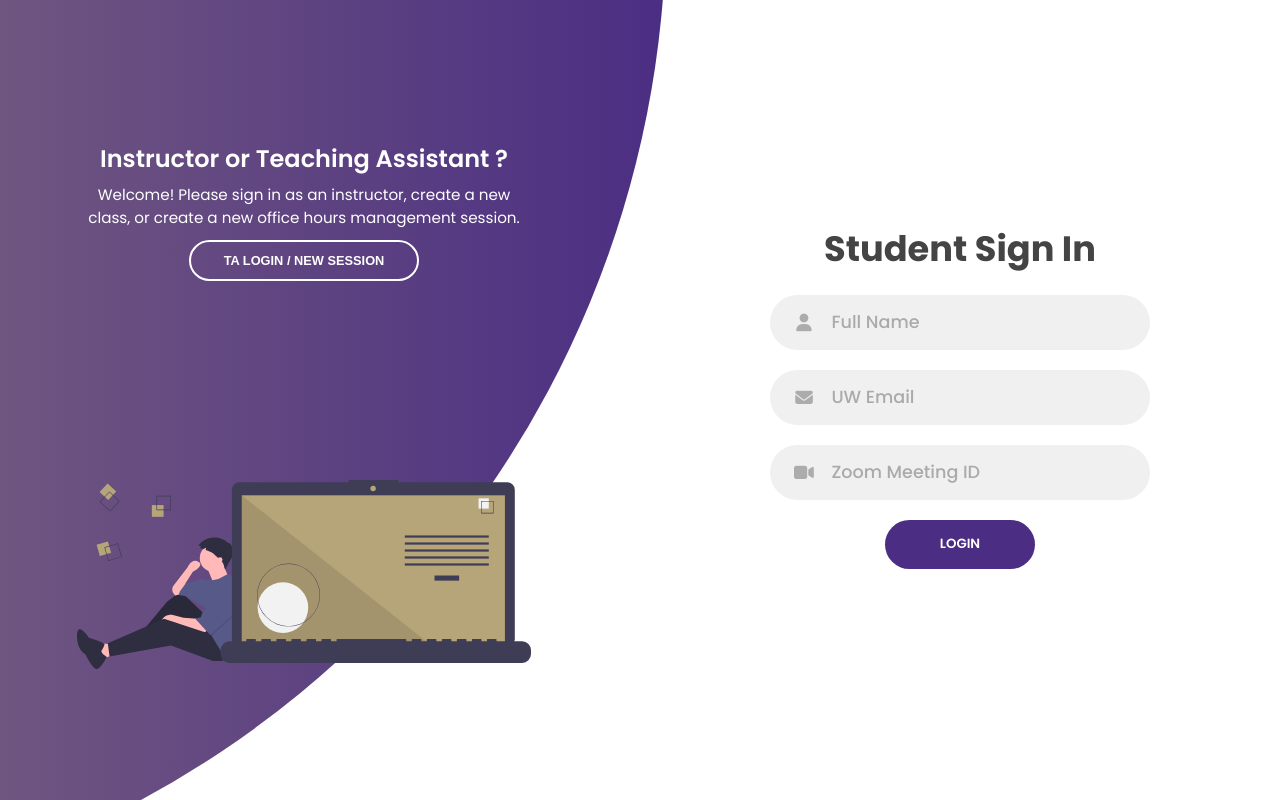
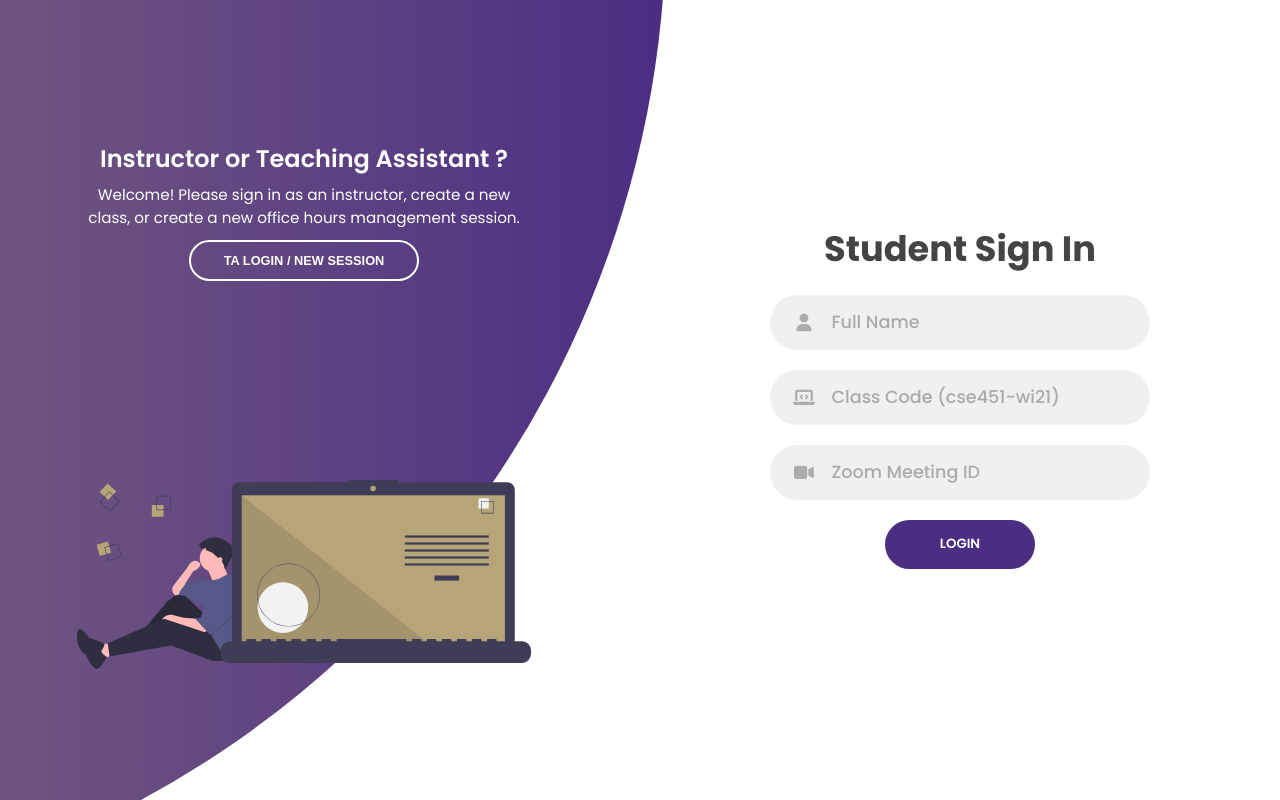
Before and after one commit to vasu99g/oh-management, a Flask app: page / in a window 1280 px wide. Run offline with Flask 2, Linux system fonts and the light colour scheme; some libraries are stand-ins or nearby versions.

Commit message:
Updated schema, instructor text switch.

```diff
--- a/app.py
+++ b/app.py
@@ -13,12 +13,12 @@
 class Student(db.Model):
     id = db.Column(db.Integer, primary_key=True)
     name = db.Column(db.String(100))
-    email = db.Column(db.String(100))
+    class_code = db.Column(db.String(11))
     zoom_id = db.Column(db.String(15))
 
-    def __init__(self, name, email, zoom_id):
+    def __init__(self, name, class_code, zoom_id):
         self.name = name
-        self.email = email
+        self.class_code = class_code
         self.zoom_id = zoom_id
 
 
@@ -36,10 +36,10 @@
 def student_login():
     if request.method == "POST":
         name = request.form["name"]
-        email = request.form["email"]
+        class_code = request.form["class_code"]
         zoom_id = request.form["zoom_id"]
 
-        student = Student(name, email, zoom_id)
+        student = Student(name, class_code, zoom_id)
         db.session.add(student)
         db.session.commit()
 
--- a/static/login.js
+++ b/static/login.js
@@ -25,15 +25,28 @@
     instructor_form.style.transition = "0s";
     class_form.style.transition = "0s";
 
+    const instructor_page_title = document.getElementById("instructor-page-title");
+    const instructor_page_para = document.getElementById("instructor-page-para");
+
     if (class_form_mode) {
         instructor_form.style.visibility = "visible";
         class_form.style.visibility = "hidden";
+
         class_form_btn.innerHTML = "Create a Class";
+
+        instructor_page_title.innerHTML = "First Time ?";
+        instructor_page_para.innerHTML = "Please create and set up a new class.";
+
         class_form_mode = false;
     } else {
         instructor_form.style.visibility = "hidden";
         class_form.style.visibility = "visible";
+
         class_form_btn.innerHTML = "Instructor Login";
+
+        instructor_page_title.innerHTML = "Instructor Sign In ?";
+        instructor_page_para.innerHTML = "Log in as an instructor or start a new session.";
+
         class_form_mode = true;
     }
 });
--- a/templates/login.html
+++ b/templates/login.html
@@ -21,8 +21,8 @@
                     <input type="text" name="name" placeholder="Full Name"/>
                 </div>
                 <div class="input-field">
-                    <i class="fas fa-envelope"></i>
-                    <input type="text" name="email" placeholder="UW Email"/>
+                    <i class="fas fa-laptop-code"></i>
+                    <input type="text" name="class_code" maxlength="11" placeholder="Class Code (cse451-wi21)"/>
                 </div>
                 <div class="input-field">
                     <i class="fas fa-video"></i>
@@ -38,7 +38,7 @@
                 </div>
                 <div class="input-field">
                     <i class="fas fa-laptop-code"></i>
-                    <input type="text" placeholder="Class Code"/>
+                    <input type="text" maxlength="11" placeholder="Class Code (cse451-wi21)"/>
                 </div>
                 <div class="input-field">
                     <i class="fas fa-lock"></i>
@@ -54,7 +54,7 @@
                 <h2 class="title">Create a New Class</h2>
                 <div class="input-field">
                     <i class="fas fa-laptop-code"></i>
-                    <input type="text" placeholder="Class Code"/>
+                    <input type="text" maxlength="11" placeholder="Class Code (cse451-wi21)"/>
                 </div>
                 <div class="input-field">
                     <i class="fas fa-lock"></i>
@@ -85,8 +85,8 @@
         </div>
         <div class="panel right-panel">
             <div class="content">
-                <h3>First Time ?</h3>
-                <p>
+                <h3 id="instructor-page-title">First Time ?</h3>
+                <p id="instructor-page-para">
                     Please create and set up a new class.
                 </p>
                 <button class="btn transparent" id="class-form-btn">
```
